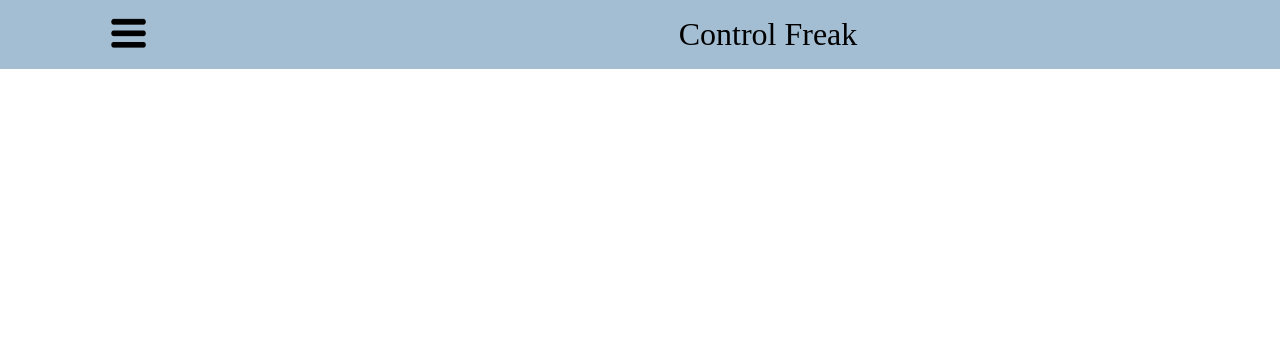
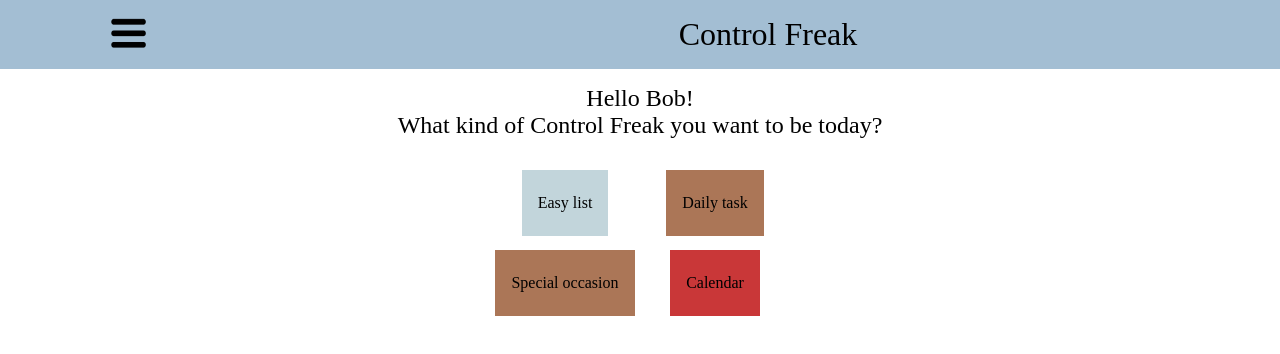
Before and after one commit to lucilevacquie/To-Do-List, a React (Create React App) app: page / in a window 1280 px wide. Shown: the top 354 px of the page. Built offline with nearby package versions, Linux system fonts and the light colour scheme.

Commit message:
choice board

```diff
--- a/src/App.js
+++ b/src/App.js
@@ -2,14 +2,22 @@ import React from "react";
 import styled from "styled-components";
 import {Switch, Route, BrowserRouter as Router} from "react-router-dom";
 
+import Home from "./pages/home";
 import EasyList from "./pages/easylist";
 import DailyTask from "./pages/dailytask";
 import TypeOfList from "./pages/typeoflists";
 import Calendar from "./pages/calendar";
+import Travel from "./pages/travel";
+import Shopping from "./pages/shopping";
 
 import Header from "./components/header";
 
 const data = [
+  {
+    id: "Home",
+    path: Home,
+    link: "/"
+  },
   {
       id: "Easy list",
       path: EasyList,
@@ -29,6 +37,16 @@ const data = [
       id: "Calendar",
       path: Calendar,
       link: "/calendar"
+  },
+  {
+    id: "Travel List",
+    path: Travel,
+    link: "/travel"
+  },
+  {
+    id: "Shopping List",
+    path: Shopping,
+    link: "/shopping"
   },
 ]
 
--- /dev/null
+++ b/src/components/choice_board.js
@@ -0,0 +1,44 @@
+import React from "react";
+import styled from "styled-components";
+
+const colors = [
+    "#AB7657",
+    "#C93738",
+    "#C2D5DB",
+    "#DCBCA5",
+]
+
+const Container = styled.div`
+    display: grid;
+    grid-template-columns: repeat(2, 150px);
+    grid-template-rows: repeat(2, 80px);
+    justify-content: center;
+    padding-top: 1.5rem;
+`;
+
+const Box = styled.a`
+    margin: auto;
+    background-color: ${(props) => props.color};
+    text-align: center;
+    padding: 1.5rem 1rem;
+    cursor: pointer;
+    text-decoration: none;
+    color: black;
+`;
+
+const ChoiceBoard = ({ data }) => {
+
+    // const min = 0;
+    const max = colors.length;
+    const randomColor = () => Math.floor(Math.random() * max);
+
+    return(
+        <Container>
+            {data.map(item => (
+                <Box color={colors[randomColor()]} key={item.id} href={item.link}>{item.id}</Box>
+            ))}
+        </Container>
+    )
+}
+
+export default ChoiceBoard;
--- a/src/components/navbar.js
+++ b/src/components/navbar.js
@@ -2,6 +2,7 @@ import React, {useState} from "react";
 import styled from "styled-components";
 import {NavLink} from "react-router-dom";
 
+import Home from "../pages/home";
 import EasyList from "../pages/easylist";
 import DailyTask from "../pages/dailytask";
 import TypeOfList from "../pages/typeoflists";
@@ -11,17 +12,22 @@ import MenuIcon from "../assets/menu-icon.png";
 
 const data = [
     {
+        id: "Home",
+        path: Home,
+        link: "/"
+    },
+    {
         id: "Easy list",
         path: EasyList,
         link: "/easylist"
     },
     {
-        id: "Daily task",
+        id: "Daily tasks",
         path: DailyTask,
         link: "/dailytask"
     },
     {
-        id: "Special occasion",
+        id: "Special occasions",
         path: TypeOfList,
         link: "/specialoccasion"
     },
--- /dev/null
+++ b/src/pages/home.js
@@ -0,0 +1,37 @@
+import React from "react";
+import styled from "styled-components";
+
+import Title from "../components/list/list_title";
+import ChoiceBoard from "../components/choice_board";
+
+const data = [
+    {
+        id: "Easy list",
+        link: "/easylist"
+    },
+    {
+        id: "Daily task",
+        link: "/dailytask"
+    },
+    {
+        id: "Special occasion",
+        link: "/specialoccasion"
+    },
+    {
+        id: "Calendar",
+        link: "/calendar"
+    },
+]
+
+const Container = styled.div``;
+
+const Home = () => {
+    return (
+        <Container>
+            <Title>Hello Bob!<br/>What kind of Control Freak you want to be today?</Title>
+            <ChoiceBoard data={data}/>
+        </Container>
+    )
+}
+
+export default Home;
--- /dev/null
+++ b/src/pages/shopping.js
@@ -0,0 +1,20 @@
+import React from "react";
+import styled from "styled-components";
+
+import Title from "../components/list/list_title";
+import List from "../components/list/list_container";
+
+
+const Container = styled.div``;
+
+
+const ShoppingList = () => {
+    return (
+        <Container>
+            <Title>Shopping List</Title>
+            <List/>
+        </Container>
+    )
+}
+
+export default ShoppingList;
--- /dev/null
+++ b/src/pages/travel.js
@@ -0,0 +1,20 @@
+import React from "react";
+import styled from "styled-components";
+
+import Title from "../components/list/list_title";
+import List from "../components/list/list_container";
+
+
+const Container = styled.div``;
+
+
+const TravelList = () => {
+    return (
+        <Container>
+            <Title>Travel List</Title>
+            <List/>
+        </Container>
+    )
+}
+
+export default TravelList;
--- a/src/pages/typeoflists.js
+++ b/src/pages/typeoflists.js
@@ -2,6 +2,18 @@ import React from "react";
 import styled from "styled-components";
 
 import Title from "../components/list/list_title";
+import ChoiceBoard from "../components/choice_board";
+
+const data= [
+    {
+        id: "Travel List",
+        link: "/travel"
+    },
+    {
+        id: "Shopping List",
+        link: "/shopping"
+    },
+]
 
 const Container = styled.div``;
 
@@ -9,7 +21,8 @@ const TypeOfList = () => {
 
     return (
         <Container>
-            <Title>Special Occasion</Title>
+            <Title>Special Occasions</Title>
+            <ChoiceBoard data={data}/>
         </Container>
     )
 }
```
